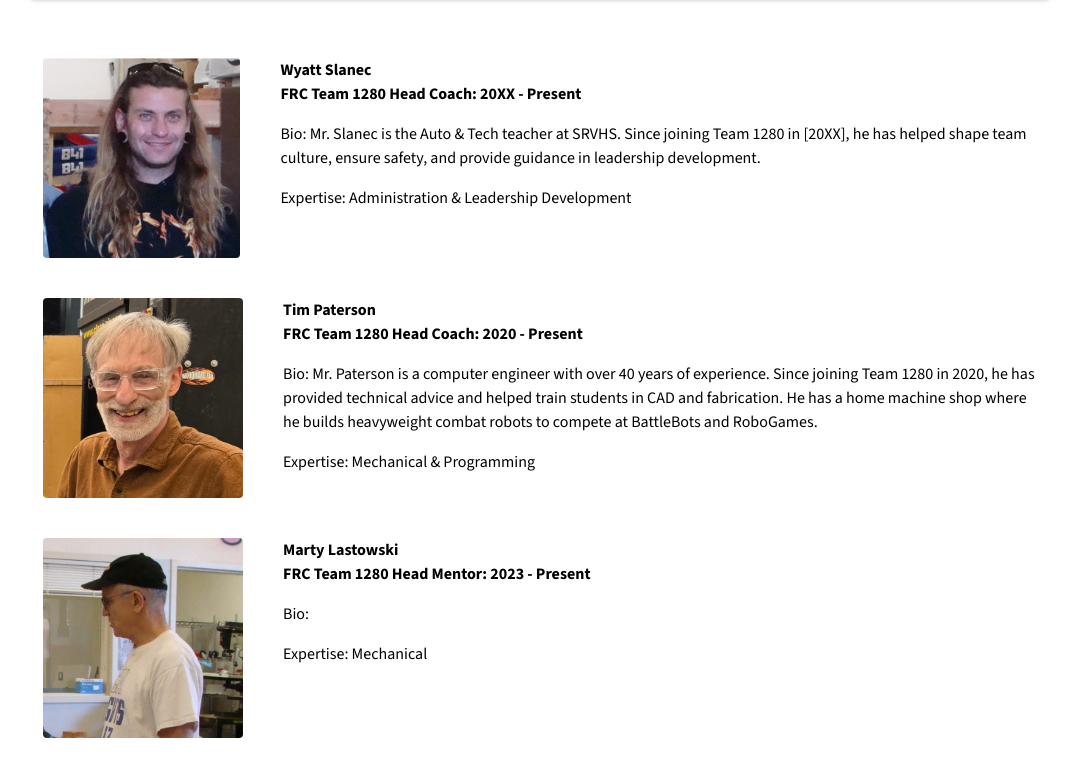
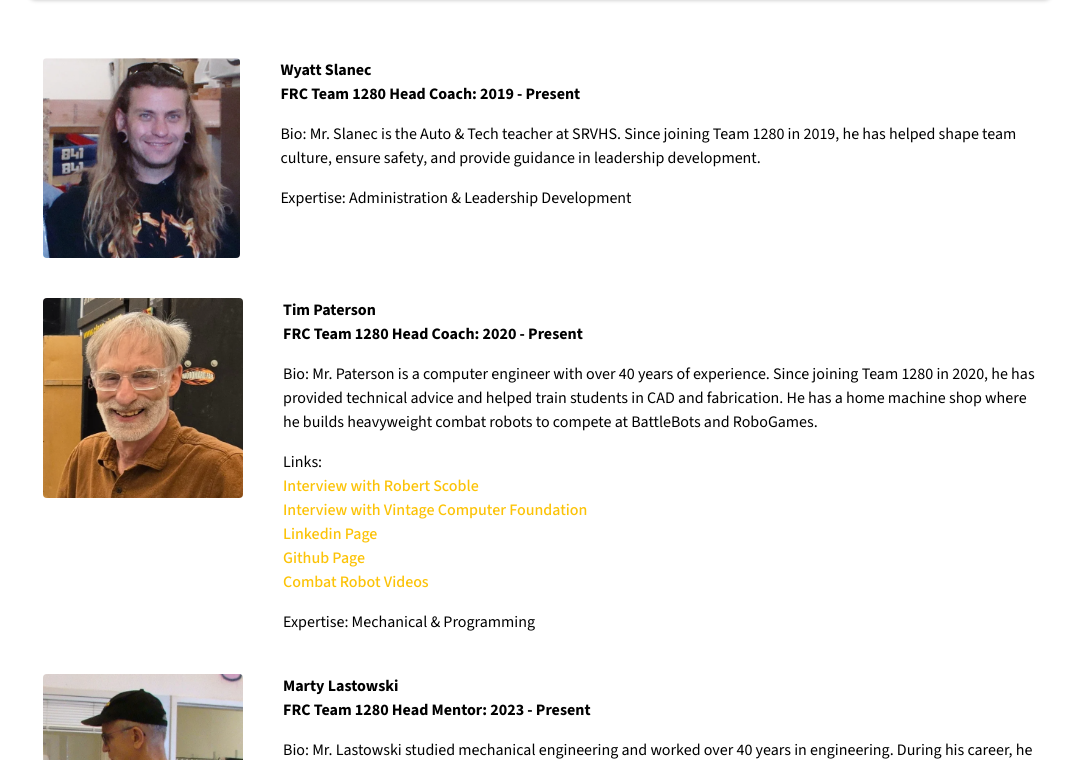
Before and after one commit to Team-1280/1280-website, a React (Vite) app in the folder app/: page /Mentors in a window 1280 px wide. Shown: the part 400-1160 px from the top of the page, without its empty margins (101-1180 px from the left). Built offline with nearby package versions, Linux system fonts and the light colour scheme.

Commit message:
updated mentor bios

```diff
--- a/app/src/pages/Mentors.jsx
+++ b/app/src/pages/Mentors.jsx
@@ -17,36 +17,47 @@ const Mentors = () => (
             </section>
             <section>
                 <div className='flex font-sans gap-10 px-20 py-5'>
-                    <img src="/mentor1.png" alt="Wyatt Slanec" className='w-50 h-50 rounded-sm'/>
+                    <img src="/mentor1.png" alt="Wyatt Slanec" className='w-50 h-50 rounded-sm' />
                     <div>
                         <div className='font-bold'>Wyatt Slanec</div>
-                        <div className='font-bold'>FRC Team 1280 Head Coach: 20XX - Present</div>
+                        <div className='font-bold'>FRC Team 1280 Head Coach: 2019 - Present</div>
                         <div className='p-2'></div>
-                        <div className=''>Bio: Mr. Slanec is the Auto & Tech teacher at SRVHS. Since joining Team 1280 in [20XX], he has helped shape team culture, ensure safety, and provide guidance in leadership development.</div>
+                        <div className=''>Bio: Mr. Slanec is the Auto & Tech teacher at SRVHS. Since joining Team 1280 in 2019, he has helped shape team culture, ensure safety, and provide guidance in leadership development.</div>
                         <div className='p-2'></div>
                         <div className=''>Expertise: Administration & Leadership Development</div>
                     </div>
                 </div>
                 <div className='flex font-sans gap-10 px-20 py-5'>
-                    <img src="/mentor2.png" alt="Tim Paterson" className='w-50 h-50 rounded-sm'/>
+                    <img src="/mentor2.png" alt="Tim Paterson" className='w-50 h-50 rounded-sm' />
                     <div>
                         <div className='font-bold'>Tim Paterson</div>
                         <div className='font-bold'>FRC Team 1280 Head Coach: 2020 - Present</div>
                         <div className='p-2'></div>
                         <div className=''>Bio: Mr. Paterson is a computer engineer with over 40 years of experience. Since joining Team 1280 in 2020, he has provided technical advice and helped train students in CAD and fabrication. He has a home machine shop where he builds heavyweight combat robots to compete at BattleBots and RoboGames.</div>
                         <div className='p-2'></div>
+                        <div>Links:</div>
+                        <ul class="list-none">
+                            <div className="font-medium !text-[#fcc307] dark:!text-[#fcc307]">
+                            <li><a href="https://x.com/Scobleizer/status/1875486795720487418" target="_blank" rel="noopener noreferrer" className="hover:underline">Interview with Robert Scoble</a></li>
+                            <li><a href="https://www.youtube.com/watch?v=R2Qh0O3Dt10" target="_blank" rel="noopener noreferrer" className="hover:underline">Interview with Vintage Computer Foundation</a></li>
+                            <li><a href="https://www.linkedin.com/in/dosdaddy/" target="_blank" rel="noopener noreferrer" className="hover:underline">Linkedin Page</a></li>
+                            <li><a href="https://github.com/TimPaterson" target="_blank" rel="noopener noreferrer" className="hover:underline">Github Page</a></li>
+                            <li><a href="https://www.youtube.com/@hexadecimatorheavyweightco3073" target="_blank" rel="noopener noreferrer" className="hover:underline">Combat Robot Videos</a></li>
+                            </div>
+                        </ul>
+                        <div className='p-2'></div>
                         <div className=''>Expertise: Mechanical & Programming</div>
                     </div>
                 </div>
                 <div className='flex font-sans gap-10 px-20 py-5'>
-                    <img src="/mentor3.png" alt="Marty Lastowski" className='w-50 h-50 rounded-sm'/>
+                    <img src="/mentor3.png" alt="Marty Lastowski" className='w-50 h-50 rounded-sm' />
                     <div>
                         <div className='font-bold'>Marty Lastowski</div>
                         <div className='font-bold'>FRC Team 1280 Head Mentor: 2023 - Present</div>
                         <div className='p-2'></div>
-                        <div className=''>Bio: </div>
+                        <div className=''>Bio: Mr. Lastowski studied mechanical engineering and worked over 40 years in engineering.  During his career, he worked on medical device robotics specifically at Intuitive Surgical. He also mentored FRC team 971 for about 10 years. </div>
                         <div className='p-2'></div>
-                        <div className=''>Expertise: Mechanical</div>
+                        <div className=''>Expertise: Design & Mechanical</div>
                     </div>
                 </div>
             </section>
```
